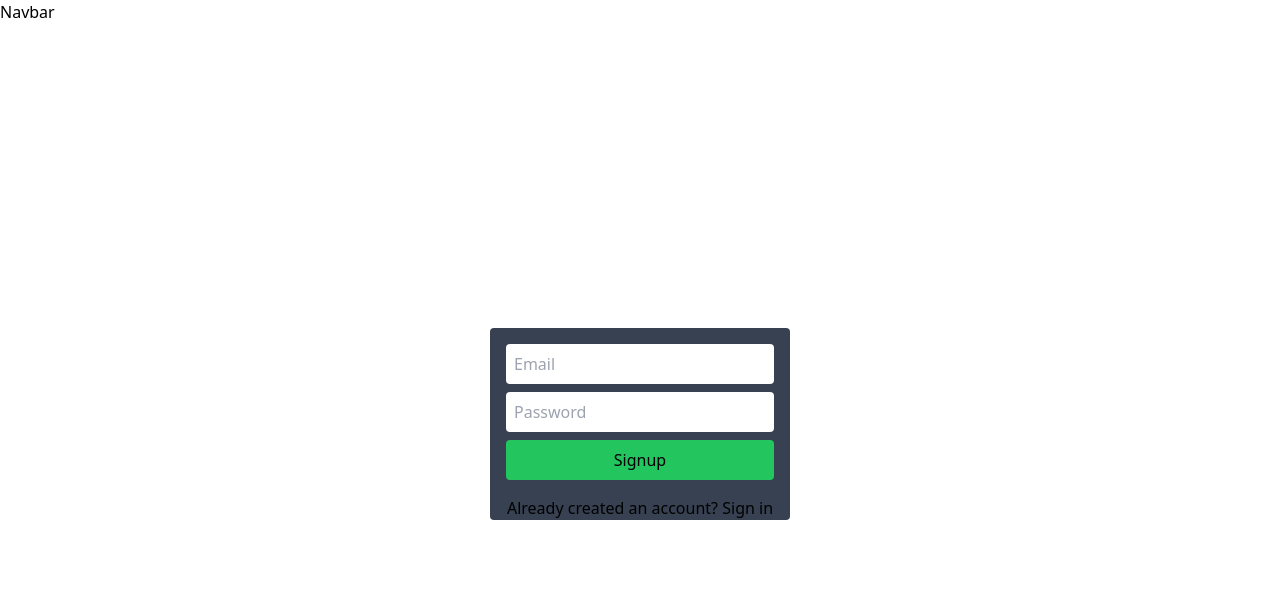
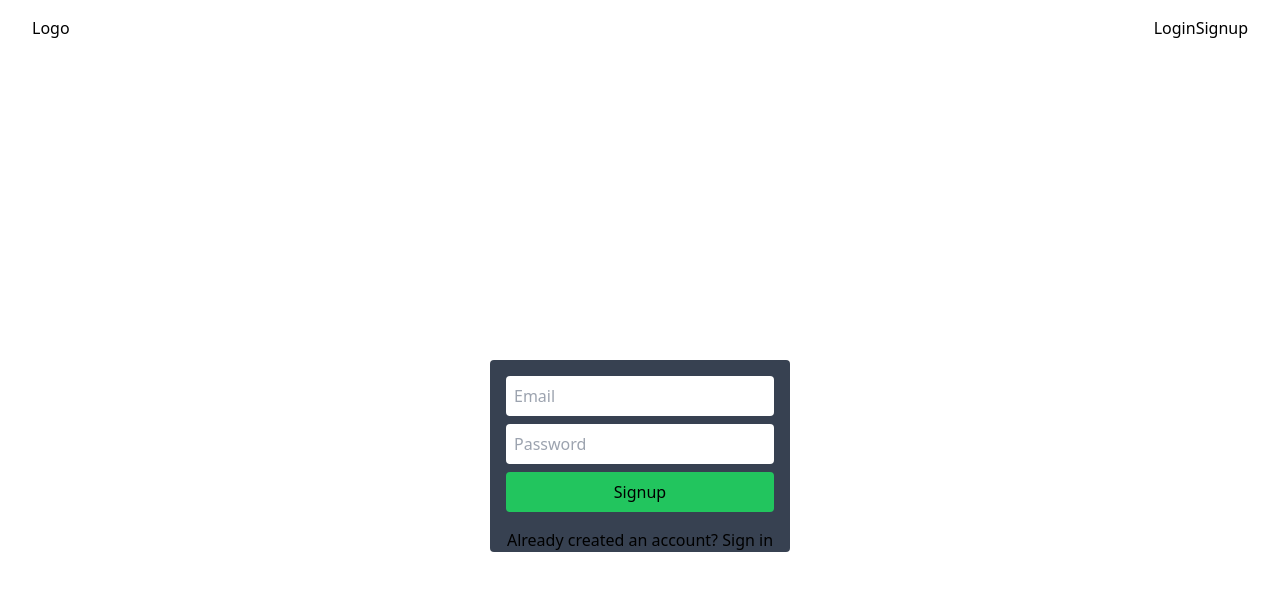
Before and after one commit to Asonance11/social-media-app, a React (Vite) app: page /signup in a window 1280 px wide. Shown: the top 590 px of the page. Built offline with nearby package versions, Linux system fonts and the light colour scheme; no server answers.

Commit message:
Navbar component content

```diff
--- a/src/components/Navbar.tsx
+++ b/src/components/Navbar.tsx
@@ -1,5 +1,19 @@
+import { Link } from 'react-router-dom';
+
 const Navbar = () => {
-	return <div>Navbar</div>;
+	return (
+		<nav className="py-4 px-8 flex justify-between items-center">
+			<Link to="/">Logo</Link>
+			<div>
+				<Link to="/login">
+					<button type="button">Login</button>
+				</Link>
+				<Link to="/signup">
+					<button type="button">Signup</button>
+				</Link>
+			</div>
+		</nav>
+	);
 };
 
 export default Navbar;
```
